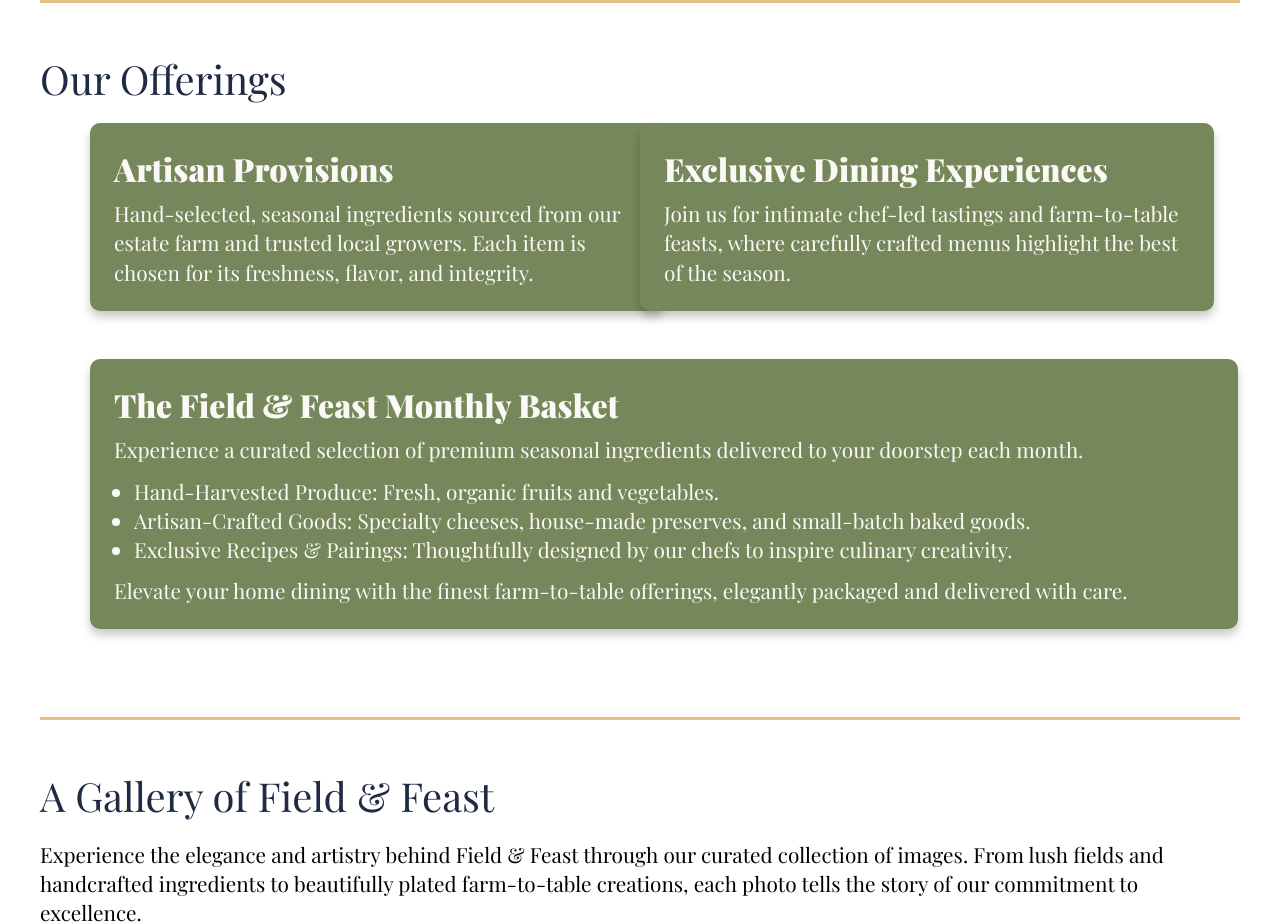
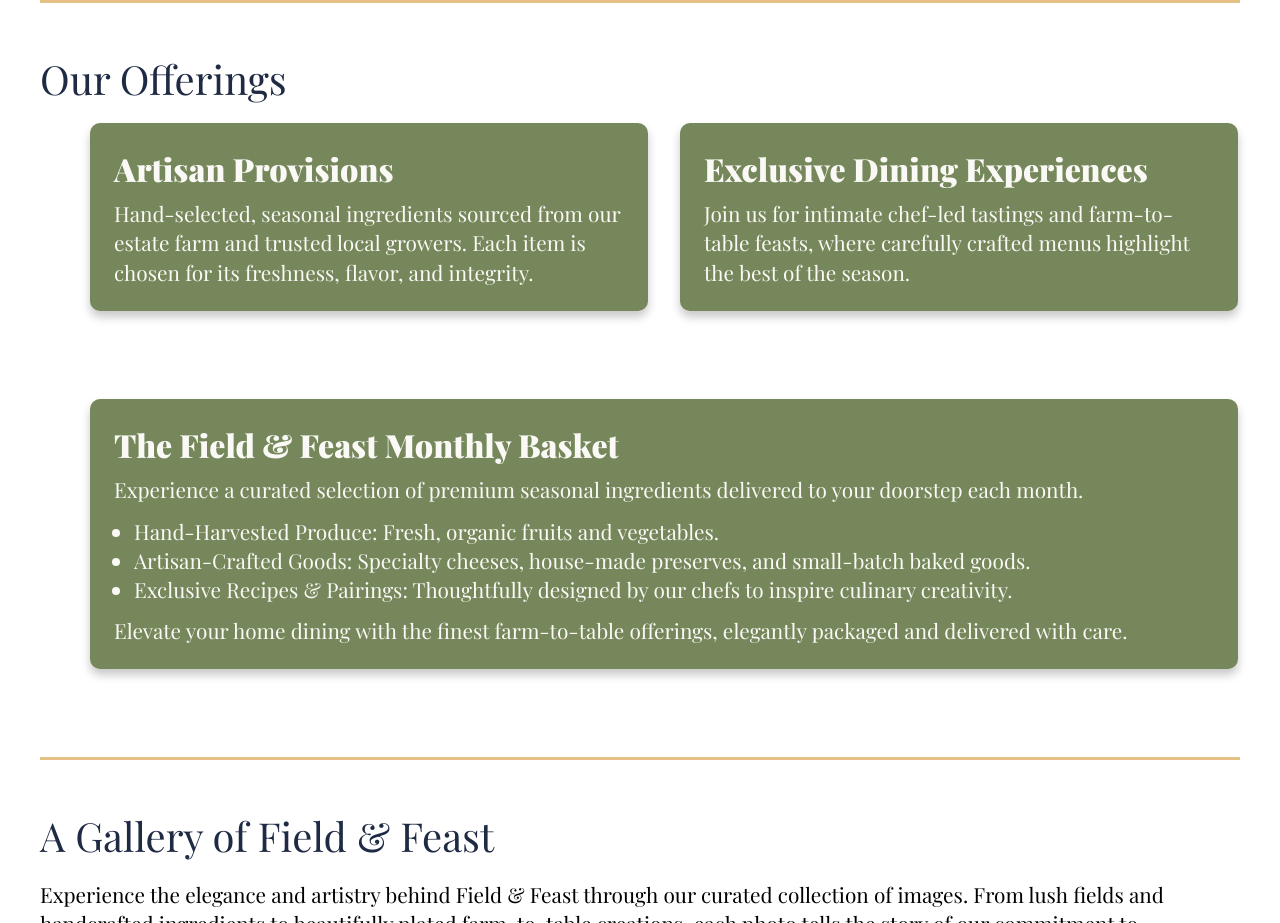
Before and after one commit to Peytown/fieldandfeast, a plain HTML site: page index.html in a window 1280 px wide. Shown: the part 980-1903 px from the top of the page. Drawn offline with nearby package versions, Linux system fonts and the light colour scheme; a web font is replaced by a local one.

Commit message:
Finished

```diff
--- a/styles.css
+++ b/styles.css
@@ -144,14 +144,6 @@ h3 {
   margin-bottom: 0.5rem;
 }
 
-.offerings-grid {
-  display: grid;
-  column-gap: 1.5rem;
-  grid-template-columns: 1fr;
-  max-width: 1100px;
-  margin: 0 auto;
-}
-
 .offerings-grid > section {
   display: block;
   width: 100%;
@@ -243,14 +235,21 @@ footer p {
   margin-bottom: 0.3rem;
 }
 
-/* MEDIA QUERY (medium) */
+.offerings-grid {
+  display: grid;
+  grid-template-columns: 1fr;
+  gap: 2.5rem;
+  max-width: 1100px;
+  margin: 0 auto;
+}
+
 @media (min-width: 600px) {
   .offerings-grid {
     grid-template-columns: repeat(2, 1fr);
   }
 
   .card.full {
-    grid-column: span 3;
+    grid-column: span 2;
   }
 
   .gallery-grid {
@@ -258,16 +257,14 @@ footer p {
   }
 }
 
-/* MEDIA QUERY (large) */
 @media (min-width: 900px) {
-
   .offerings-grid {
     grid-template-columns: repeat(2, 1fr);
+    column-gap: 5rem;
   }
 
-
   .card.full {
-    grid-column: span 3;
+    grid-column: span 2;
   }
 
   .gallery-grid {
@@ -275,16 +272,14 @@ footer p {
   }
 }
 
-/* MEDIA QUERY (xl) */
 @media (min-width: 1200px) {
-
   .offerings-grid {
     grid-template-columns: repeat(2, 1fr);
+    column-gap: 5rem;
   }
 
-
   .card.full {
-    grid-column: span 3;
+    grid-column: span 2;
   }
 
   .gallery-grid {
```
